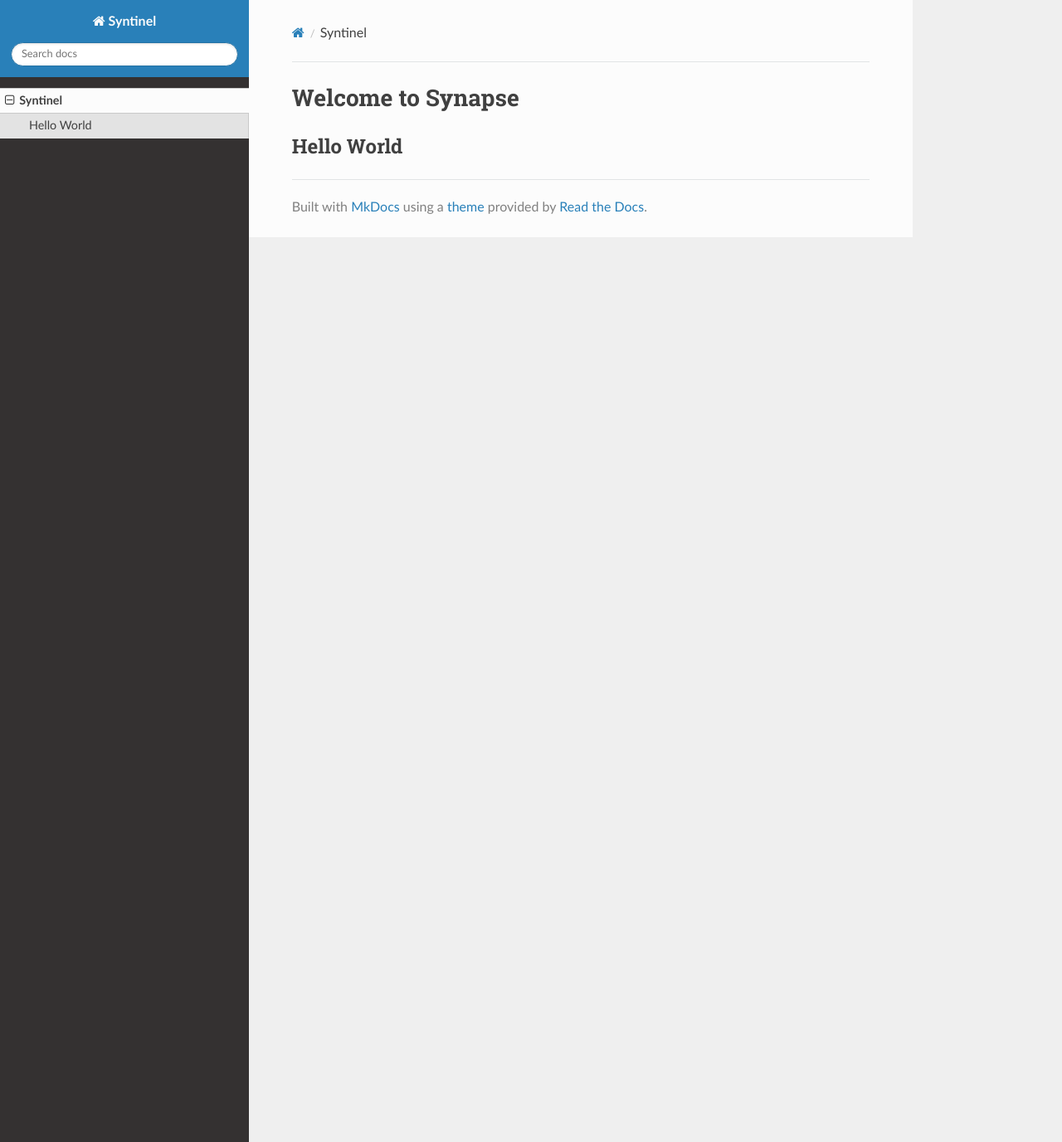
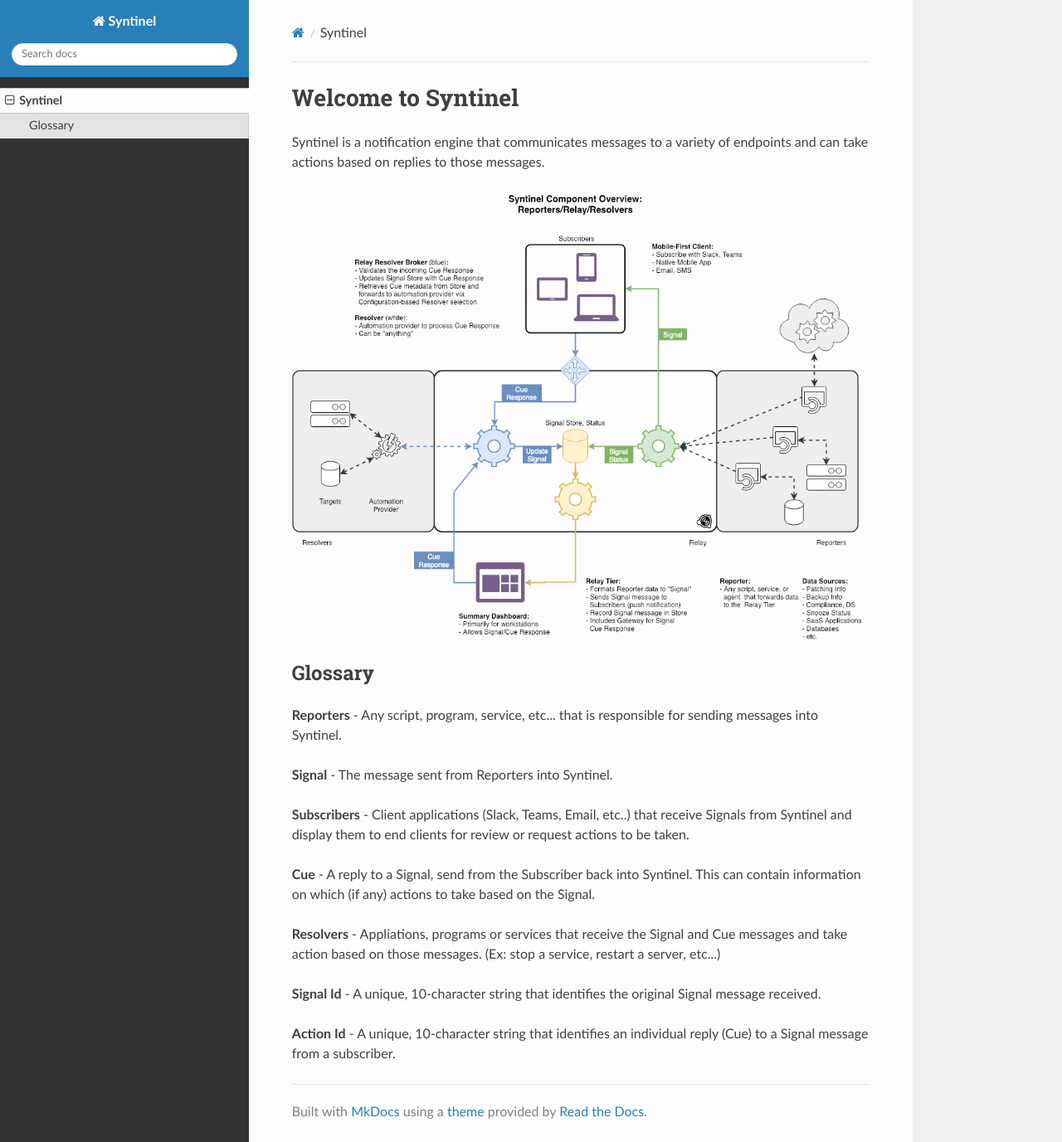
Before and after one commit to SynapseProject/syntinel.docs, an MkDocs documentation site: the page built from docs/index.md, in a window 1280 px wide and 1377 px high. Shown: the whole window at 83% size. Built offline with MkDocs 1.6.1, drawn with Linux system fonts in a browser that asks for light colours; nearby versions of some CDN libraries; old or Windows-style settings are respelled for this version of MkDocs.

Commit message:
Here we go.

```diff
--- a/docs/index.md
+++ b/docs/index.md
@@ -1,3 +1,21 @@
-# Welcome to Synapse
+# Welcome to Syntinel
 
-## Hello World
+Syntinel is a notification engine that communicates messages to a variety of endpoints and can take actions based on replies to those messages.
+
+![Architecture Components](./images/Architecture-Components.png)
+
+## Glossary
+
+**Reporters** - Any script, program, service, etc...  that is responsible for sending messages into Syntinel.
+
+**Signal** - The message sent from Reporters into Syntinel.
+
+**Subscribers** - Client applications (Slack, Teams, Email, etc..) that receive Signals from Syntinel and display them to end clients for review or request actions to be taken.
+
+**Cue** - A reply to a Signal, send from the Subscriber back into Syntinel.  This can contain information on which (if any) actions to take based on the Signal.
+
+**Resolvers** - Appliations, programs or services that receive the Signal and Cue messages and take action based on those messages. (Ex: stop a service, restart a server, etc...)
+
+**Signal Id** - A unique, 10-character string that identifies the original Signal message received.
+
+**Action Id** - A unique, 10-character string that identifies an individual reply (Cue) to a Signal message from a subscriber.
```
Also changed, not shown: docs/images/Architecture-Components.png (added).
